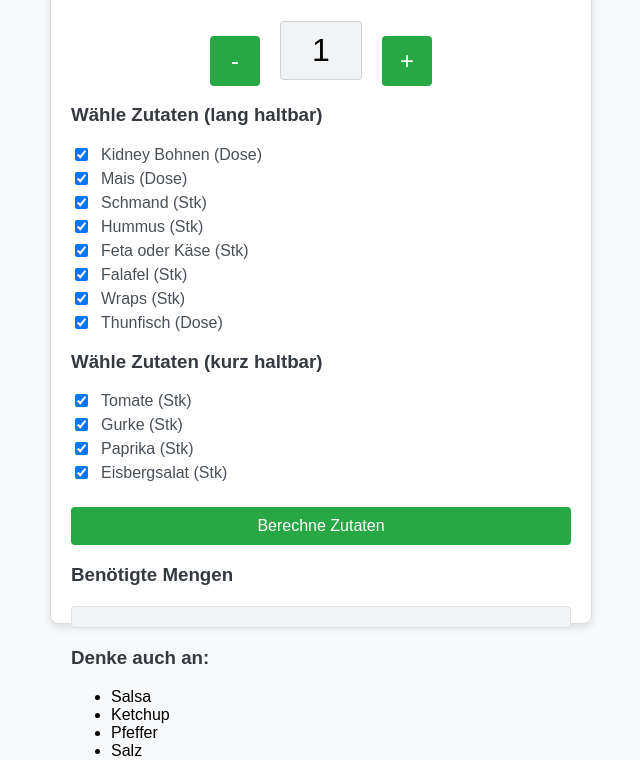
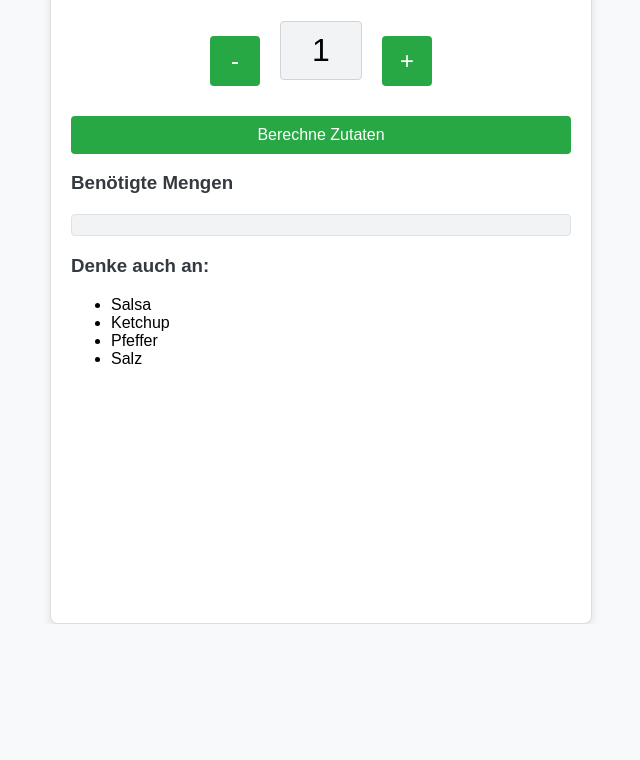
Before and after one commit to raffelino/stuff, a plain HTML site: page calculator/index.html in a window 1280 px wide. Shown: the part 176-936 px from the top of the page, without its empty margins (319-959 px from the left). After the commit the page ends 800 px from the top, so only its background shows below. Drawn offline with Linux system fonts and the light colour scheme.

Commit message:
hide zuzaten

```diff
--- a/calculator/index.html
+++ b/calculator/index.html
@@ -108,11 +108,13 @@
             <button class="counter-btn" onclick="incrementCount()">+</button>
         </div>
 
-        <h3>Wähle Zutaten (lang haltbar)</h3>
-        <div id="long-lasting"></div>
+        <div style="display: none">
+            <h3>Wähle Zutaten (lang haltbar)</h3>
+            <div id="long-lasting"></div>
 
-        <h3>Wähle Zutaten (kurz haltbar)</h3>
-        <div id="short-lasting"></div>
+            <h3>Wähle Zutaten (kurz haltbar)</h3>
+            <div id="short-lasting"></div>
+        </div>
 
         <button onclick="calculateIngredients()">Berechne Zutaten</button>
 
```
